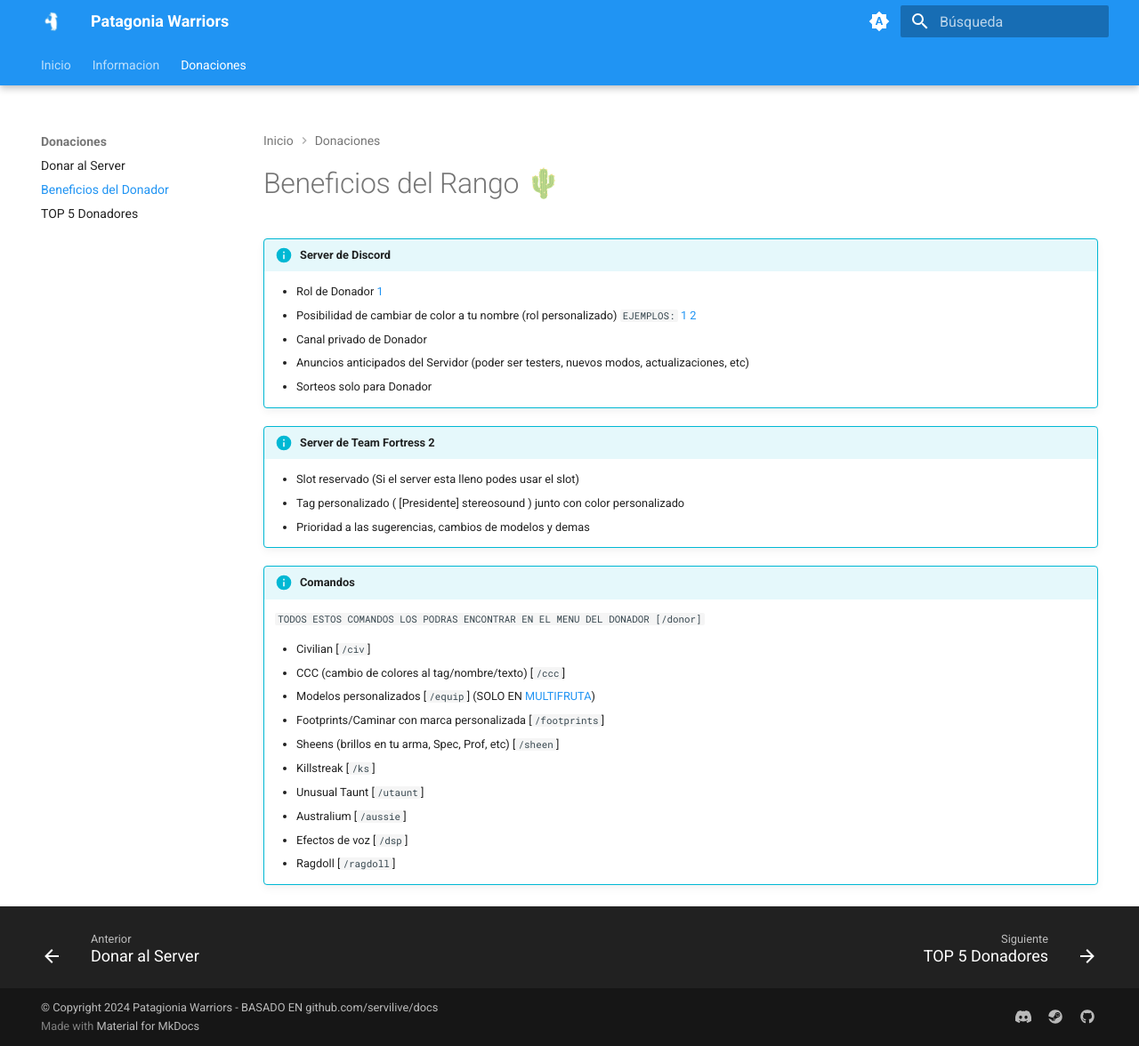
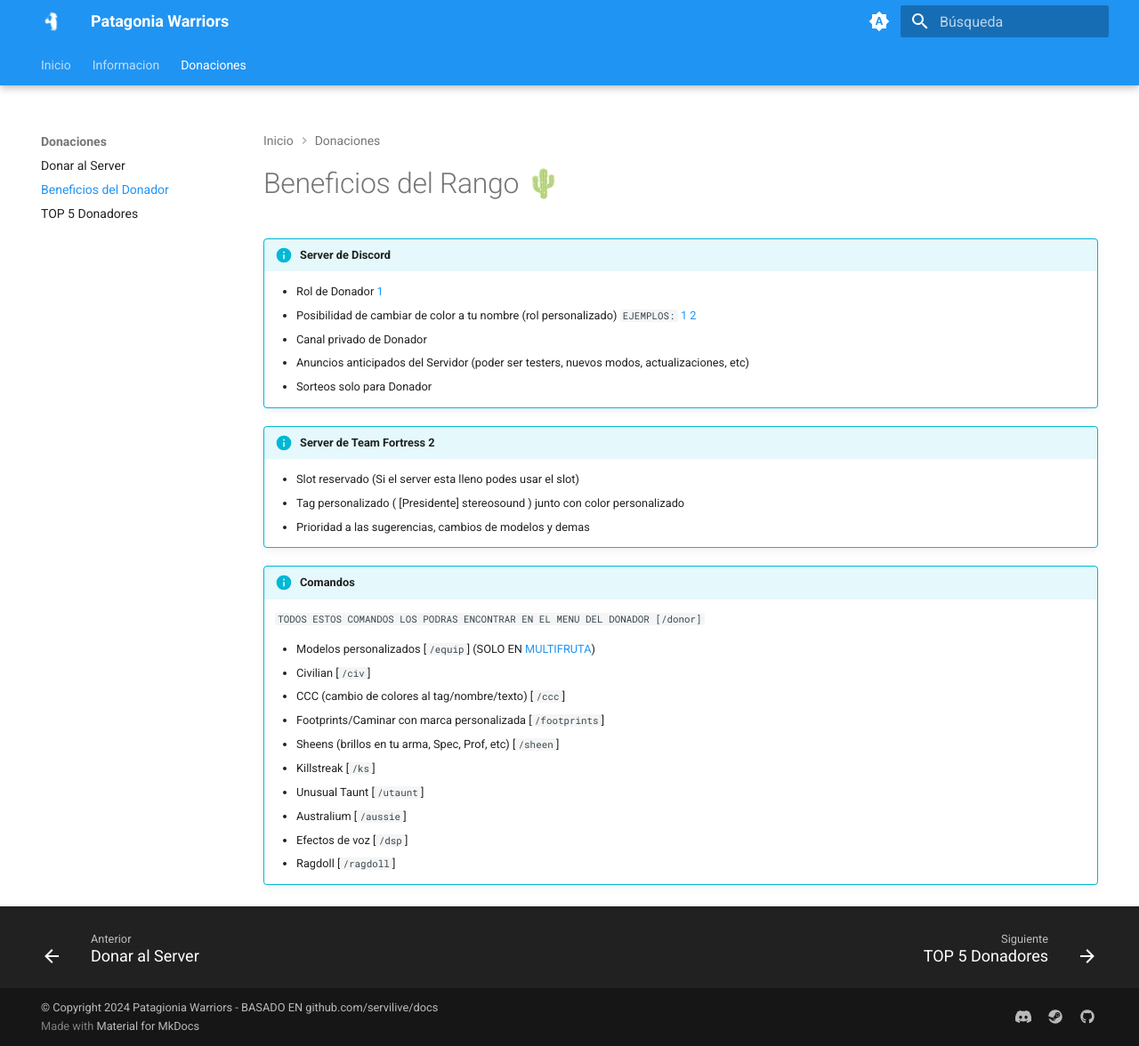
Before and after one commit to patagoniawarriors/docs, an MkDocs documentation site: the page built from docs/donaciones/beneficios.md, in a window 1280 px wide and 1176 px high. Shown: the whole window at 89% size. Built offline with MkDocs 1.6.1 and Material for MkDocs 9.7.7, drawn with Linux system fonts in a browser that asks for light colours.

Commit message:
y la pension?

```diff
--- a/docs/donaciones/beneficios.md
+++ b/docs/donaciones/beneficios.md
@@ -15,9 +15,9 @@
 !!! info "Comandos"
 	`TODOS ESTOS COMANDOS LOS PODRAS ENCONTRAR EN EL MENU DEL DONADOR [/donor]`
 
+	- Modelos personalizados [`/equip`] (SOLO EN [MULTIFRUTA](https://patagoniawarriors.github.io/docs/info/servidores/))
 	- Civilian [`/civ`]
 	- CCC (cambio de colores al tag/nombre/texto) [`/ccc`]
-	- Modelos personalizados [`/equip`] (SOLO EN [MULTIFRUTA](https://patagoniawarriors.github.io/docs/info/servidores/))
 	- Footprints/Caminar con marca personalizada [`/footprints`]
 	- Sheens (brillos en tu arma, Spec, Prof, etc) [`/sheen`]
 	- Killstreak [`/ks`]
```
